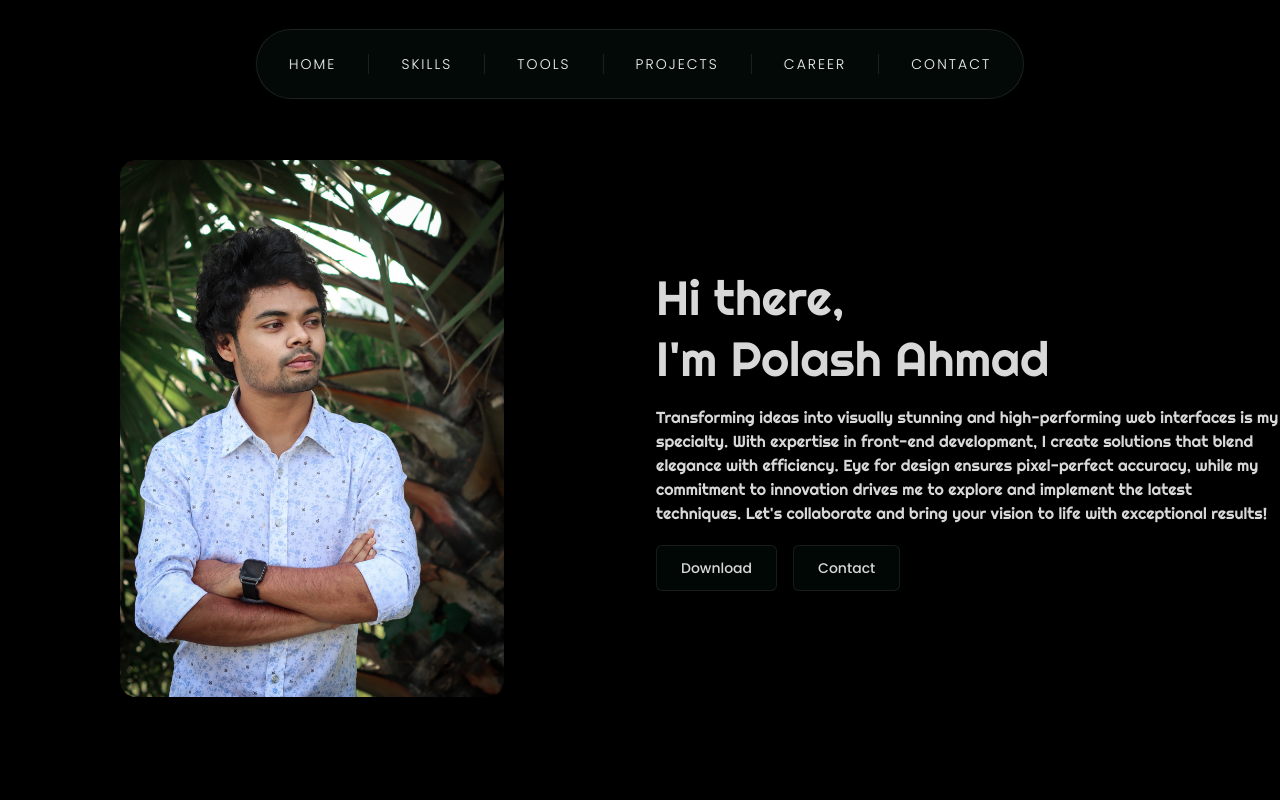
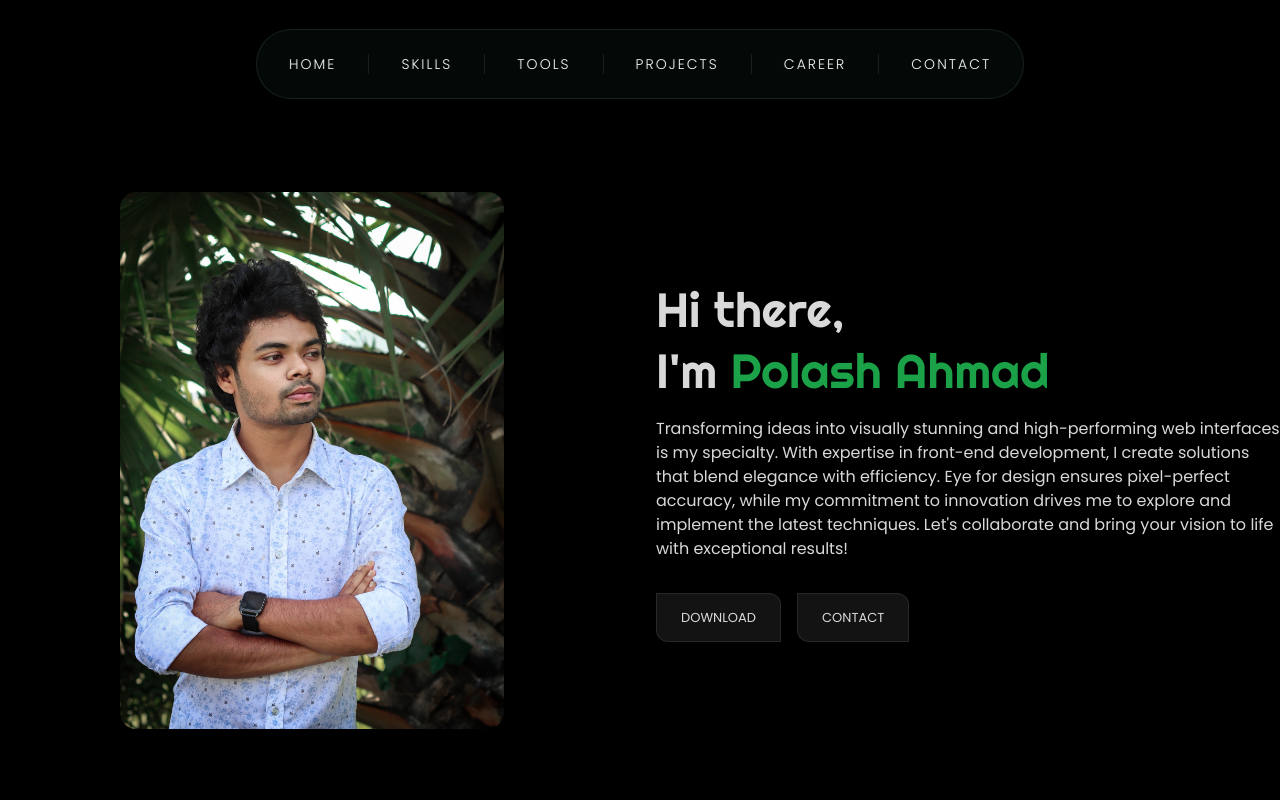
Before and after one commit to Polashahmad01/front-end-portfolio-app, a Next.js app: page / in a window 1280 px wide. Shown: the top 800 px of the page. Built offline with nearby package versions, Linux system fonts and the light colour scheme.

Commit message:
Update IntroPage styling and button design

```diff
--- a/src/components/IntroPage.jsx
+++ b/src/components/IntroPage.jsx
@@ -6,7 +6,7 @@ const righteous = Righteous({ subsets: ["latin"], weight: ["400"] });
 
 export default function IntroPage() {
   return (
-    <section className="container mx-auto">
+    <section className="container mx-auto pt-[4vh]">
       <div className="mx-4 xl:mx-0">
         <div className="grid grid-cols-1 lg:grid-cols-2 items-center gap-8 pt-[10vh] lg:py-[20vh]">
           <div>
@@ -21,19 +21,19 @@ export default function IntroPage() {
           </div>
           <div className="opacity-85">
             <h1 className={`mb-4 lg:leading-[61px] text-3xl text-center lg:text-left lg:text-5xl ${righteous.className}`}>
-              <span className="">Hi there,</span>
+              Hi there,
               <br />
-              <span className="">I&apos;m Polash Ahmad</span>
+              I&apos;m <span className="text-[#20bf55]">Polash Ahmad</span>
             </h1>
-            <p className={`mb-4 ${righteous.className} font-light text-center lg:text-left mb-5`}>
+            <p className="text-center lg:text-left mb-8">
               Transforming ideas into visually stunning and high-performing web interfaces is my specialty.
               With expertise in front-end development, I create solutions that blend elegance with efficiency.
               Eye for design ensures pixel-perfect accuracy, while my commitment to innovation drives me to explore and implement the latest techniques.
               Let&apos;s collaborate and bring your vision to life with exceptional results!
             </p>
-            <div className="text-sm flex items-center justify-center lg:justify-start gap-4">
-              <button className="bg-[#141414] py-3 px-6 rounded-md font-medium border border-solid backdrop-blur-xl border-[rgba(255,255,255,.1)] bg-[rgba(4,19,14,.5)]">Download</button>
-              <button className="bg-[#141414] py-3 px-6 rounded-md font-medium border border-solid backdrop-blur-xl border-[rgba(255,255,255,.1)] bg-[rgba(4,19,14,.5)]">Contact</button>
+            <div className="text-[13px] flex items-center justify-center lg:justify-start gap-4">
+              <button className="bg-[#171717] px-6 py-[14px] uppercase rounded-tr-xl rounded-bl-xl border border-solid border-[rgba(255,255,255,.1)] transition-all hover:border-[#20bf55] hover:rounded-xl hover:text-[#20bf55]">Download</button>
+              <button className="bg-[#171717] px-6 py-[14px] uppercase rounded-tr-xl rounded-bl-xl border border-solid border-[rgba(255,255,255,.1)] transition-all hover:border-[#20bf55] hover:rounded-xl hover:text-[#20bf55]">Contact</button>
             </div>
           </div>
         </div>
```
